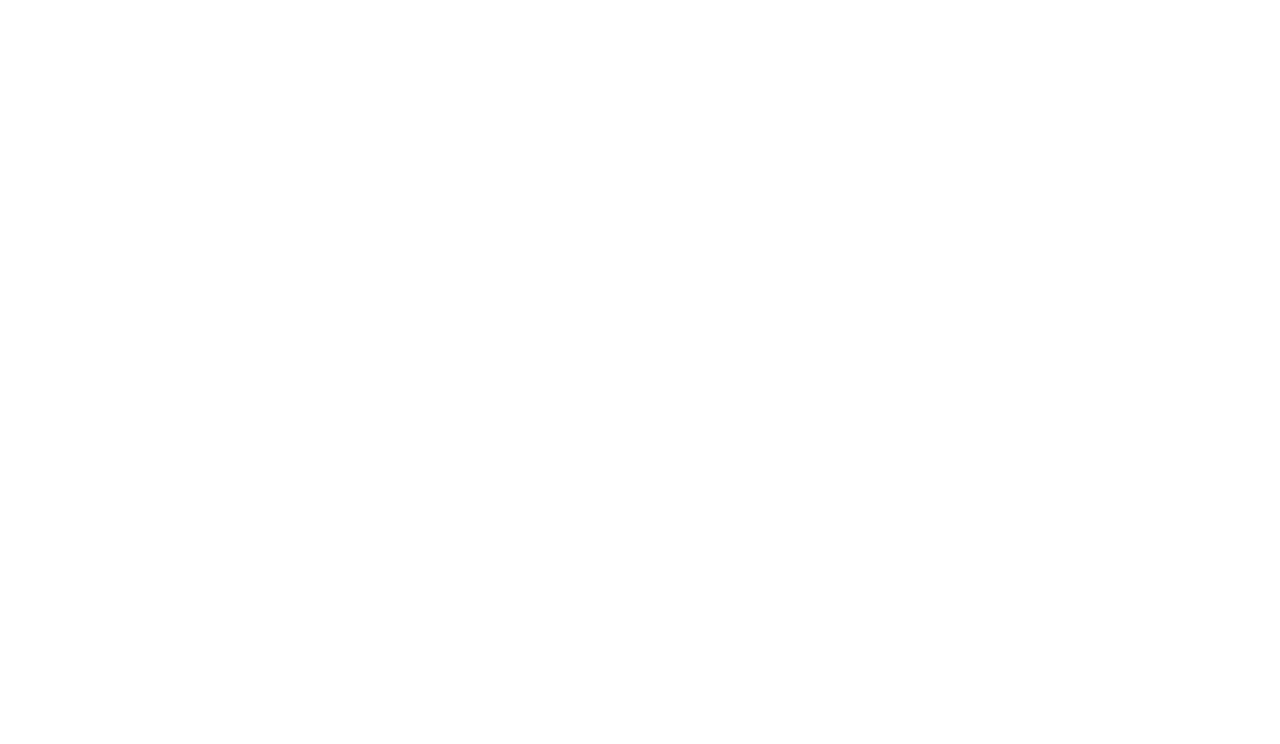
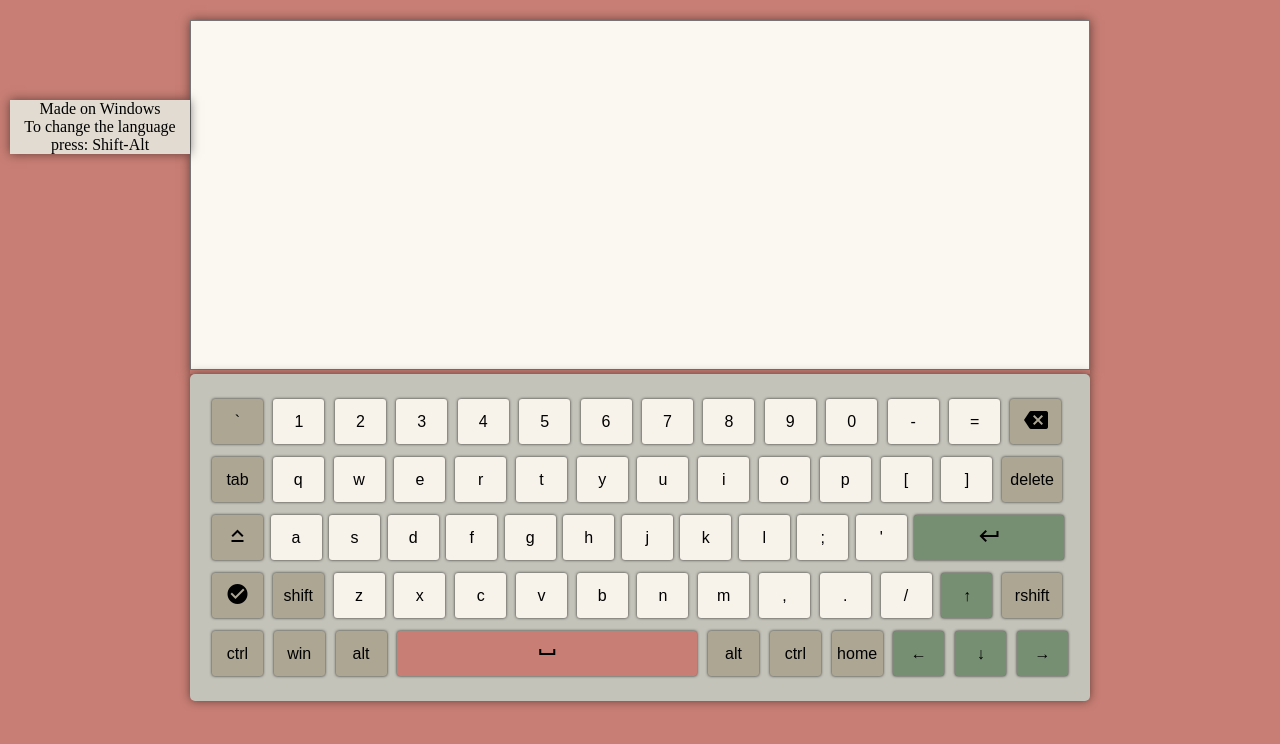
Before and after one commit to 23Nadiya/Virtual-Keyboard, a website: page index.html in a window 1280 px wide. Drawn offline with Linux system fonts and the light colour scheme.

Commit message:
feat: add styles

```diff
--- a/src/index.js
+++ b/src/index.js
@@ -17,6 +17,7 @@
     this.propert = {
       value: '',
       capsLock: false,
+      lang: localStorage.getItem('lang'),
     };
   }
 
@@ -24,6 +25,8 @@
     // Create elements
     this.elements.main = document.createElement('div');
     this.elements.description = document.createElement('div');
+    const p1 = document.createElement('p');
+    const p2 = document.createElement('p');
 
     this.elements.textarea = document.createElement('div');
     const text = document.createElement('textarea');
@@ -34,37 +37,46 @@
     // Add classes
     this.elements.main.classList.add('main');
     this.elements.description.classList.add('description');
+    this.elements.textarea.classList.add('textarea');
     this.elements.keyboard.classList.add('wrapper');
-    this.elements.keysContainer.classList.add('keyboard-container');
+    this.elements.keysCountainer.classList.add('keyboard');
 
     // this.elements.keys = this.elements.keysCountainer.querySelectorAll('.keyboard-key');
 
     document.body.appendChild(this.elements.main);
-    this.elements.main.appendChild(this.elements.description);
+    document.body.appendChild(this.elements.description);
+
+    p1.textContent = 'Made on Windows';
+    p2.textContent = 'To change the language press: Shift-Alt';
+
     this.elements.main.appendChild(this.elements.textarea);
     this.elements.main.appendChild(this.elements.keyboard);
 
-    this.elements.description.appendChild(text);
+    this.elements.description.appendChild(p1);
+    this.elements.description.appendChild(p2);
+    this.elements.textarea.appendChild(text);
     this.elements.keyboard.appendChild(this.elements.keysCountainer);
     this.elements.keysCountainer.appendChild(this.createKeys());
+
+    this.elements.keys = this.elements.keysCountainer.querySelectorAll('.key');
   }
 
   createKeys() {
     const fragment = document.createDocumentFragment();
 
     // prettier-ignore
-    const keysLayout = this.properties.language === 'ru' ? [
+    const keysLayout = this.propert.lang === 'ru' ? [
       'ё', '1', '2', '3', '4', '5', '6', '7', '8', '9', '0', '-', '=', 'backspace',
       'tab', 'й', 'ц', 'у', 'к', 'е', 'н', 'г', 'ш', 'щ', 'з', 'х', 'ъ', 'delete',
       'caps', 'ф', 'ы', 'в', 'а', 'п', 'р', 'о', 'л', 'д', 'ж', 'э', 'enter',
-      'shift', 'я', 'ч', 'с', 'м', 'и', 'т', 'ь', 'б', 'ю', '.', '↑', 'rshift',
-      'ctrl', 'win', 'alt', 'space', 'alt', 'ctrl', 'home', '←', '↓', '→', 'end',
+      'done', 'shift', 'я', 'ч', 'с', 'м', 'и', 'т', 'ь', 'б', 'ю', '.', '↑', 'rshift',
+      'ctrl', 'win', 'alt', 'space', 'alt', 'ctrl', 'home', '←', '↓', '→',
     ] : [
       '`', '1', '2', '3', '4', '5', '6', '7', '8', '9', '0', '-', '=', 'backspace',
       'tab', 'q', 'w', 'e', 'r', 't', 'y', 'u', 'i', 'o', 'p', '[', ']', 'delete',
       'caps', 'a', 's', 'd', 'f', 'g', 'h', 'j', 'k', 'l', ';', '\'', 'enter',
-      'shift', 'z', 'x', 'c', 'v', 'b', 'n', 'm', ',', '.', '/', '↑', 'rshift',
-      'ctrl', 'win', 'alt', 'space', 'alt', 'ctrl', 'home', '←', '↓', '→', 'end',
+      'done', 'shift', 'z', 'x', 'c', 'v', 'b', 'n', 'm', ',', '.', '/', '↑', 'rshift',
+      'ctrl', 'win', 'alt', 'space', 'alt', 'ctrl', 'home', '←', '↓', '→',
     ];
 
     // Creates HTML for an icon
@@ -76,9 +88,18 @@
       keyElement.classList.add('key');
       keyElement.setAttribute('type', 'button');
 
-      const insertLineBreak = ['backspace', 'delete', 'enter', 'rshift', 'end'].indexOf(key) !== -1;
+      const insertLineBreak = ['backspace', 'delete', 'enter', 'rshift'].indexOf(key) !== -1;
+      // prettier-ignore
+      const functionKey = ['`', 'tab', 'caps', 'done', 'shift', 'ctrl', 'backspace', 'delete', 'rshift', 'win', 'alt', 'home'].indexOf(key) !== -1;
+      const arrows = ['↑', '←', '↓', '→'].indexOf(key) !== -1;
+      const addWidth = ['delete', 'rshift'].indexOf(key) !== -1;
 
       switch (key) {
+        case 'shift':
+          keyElement.classList.add('function-key');
+          keyElement.innerHTML = 'shift';
+          break;
+
         case 'backspace':
           keyElement.classList.add('backspace');
           keyElement.innerHTML = createIconHTML('backspace');
@@ -146,11 +167,56 @@
       if (insertLineBreak) {
         fragment.appendChild(document.createElement('br'));
       }
+
+      if (functionKey) {
+        keyElement.classList.add('function-key');
+      }
+
+      if (arrows) {
+        keyElement.classList.add('arrow');
+      }
+
+      if (addWidth) {
+        keyElement.classList.add('ch-dwidth');
+      }
     });
     return fragment;
+  }
+
+  triggerEvent(handlerName) {
+    if (handlerName === 'oninput') {
+      this.elements.textarea.value = this.propert.value;
+    }
+  }
+
+  toggleCapsLock() {
+    this.propert.capsLock = !this.propert.capsLock;
+
+    for (let i = 0; i < this.elements.keys.length; i += 1) {
+      if (this.elements.keys[i].childElementCount === 0) {
+        this.elements.keys[i].textContent = this.propert.capsLock
+          ? this.elements.keys[i].textContent.toUpperCase()
+          : this.elements.keys[i].textContent.toLowerCase();
+      }
+    }
+  }
+
+  open(initialValue, oninput, onclose) {
+    this.propert.value = initialValue || '';
+    this.eventHandlers.oninput = oninput;
+    this.eventHandlers.onclose = onclose;
+    this.elements.keysCountainer.classList.remove('keyboard-hidden');
+  }
+
+  close() {
+    this.propert.value = '';
+    this.eventHandlers.oninput = oninput;
+    this.eventHandlers.onclose = onclose;
+    this.elements.keysCountainer.classList.add('keyboard-hidden');
   }
 }
 
 window.addEventListener('DOMContentLoaded', () => {
   const newKeyboard = new Keyboard();
+  newKeyboard.init();
 });
--- a/src/style.css
+++ b/src/style.css
@@ -4,22 +4,106 @@
   box-sizing: border-box;
 }
 
+body {
+  position: relative;
+  background-color: #c87e74;
+}
+
+.main {
+  display: flex;
+  flex-direction: column;
+  justify-content: space-between;
+  margin: 0 auto;
+  width: 1000px;
+}
+
+.description {
+  position: absolute;
+  width: 180px;
+  left: 10px;
+  top: 100px;
+  text-align: center;
+  background-color: #e1dbd1;
+  box-shadow: 0 0 10px rgba(0, 0, 0, 0.5);
+}
+
+.textarea {
+  align-self: center;
+  margin-top: 20px;
+  box-shadow: 0 0 10px rgba(0, 0, 0, 0.5);
+}
+
+textarea {
+  width: 900px;
+  height: 350px;
+  font-size: 22px;
+  color: black;
+  padding: 15px;
+  resize: none;
+  background-color: #fbf7f1;
+}
+
 .wrapper {
-  height: 100vh;
-  width: 100vw;
   display: flex;
   justify-content: center;
   align-items: center;
 }
 
 .keyboard {
-  border-radius: 8px;
+  display: inline-flex;
+  justify-content: space-between;
+  align-items: center;
+  flex-wrap: wrap;
+  border-radius: 5px;
   padding: 20px;
-  width: 830px;
+  width: 900px;
   height: max-content;
-  background-color: #698e6d;
-  display: flex;
-  flex-direction: column;
+  background-color: #c3c3ba;
+  box-shadow: 0 0 10px rgba(0, 0, 0, 0.5);
   gap: 3px;
-  /* box-shadow: 0 19px 38px rgba(0, 0, 0, 0.3), 0 15px 12px rgba(0, 0, 0, 0.22);*/
 }
+
+.keyboard-hidden {
+  bottom: -100%;
+}
+
+.key {
+  display: block;
+  height: 45px;
+  width: 51px;
+  border: none;
+  outline: none;
+  margin: 5px 2px;
+  font-size: 16px;
+  border-radius: 3px;
+  background-color: #f7f2ea;
+  box-shadow: 0 0 3px rgba(0, 0, 0, 0.8);
+  cursor: pointer;
+  transition: all 0.3s;
+}
+
+.key:active {
+  background-color: #605b4a;
+}
+
+.space {
+  width: 300px;
+  background-color: #c87e74;
+}
+
+.enter {
+  width: 150px;
+  background-color: #768e72;
+}
+
+.function-key {
+  background-color: #aca693;
+}
+
+.arrow {
+  background-color: #768e72;
+}
+
+.ch-dwidth {
+  width: 60px;
+}
```
